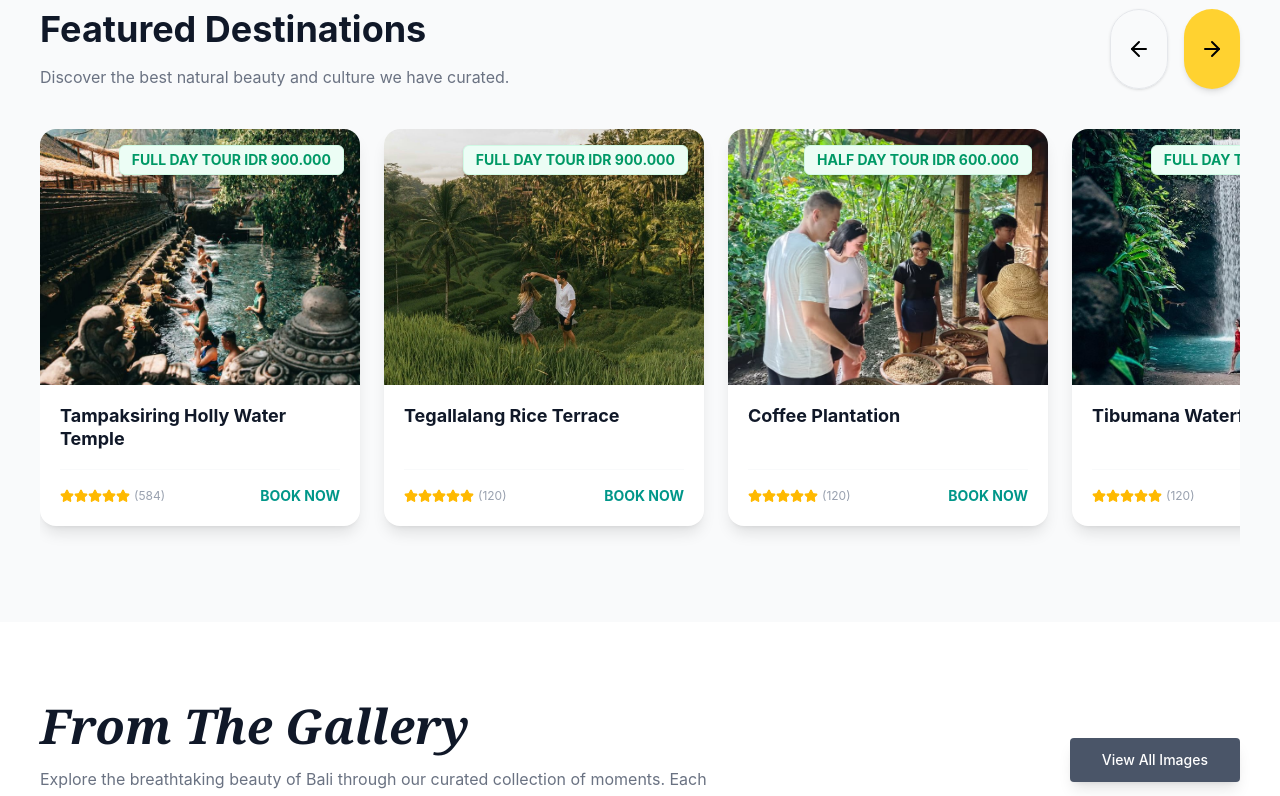
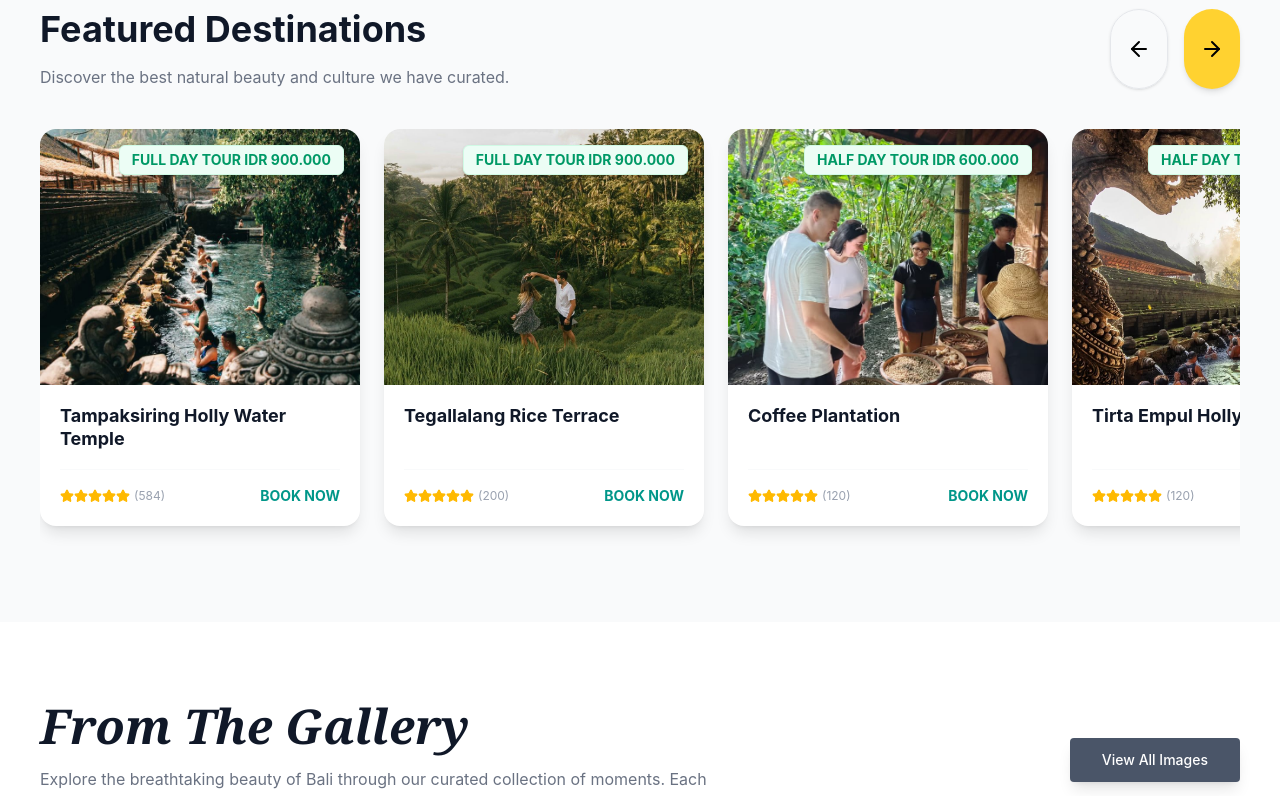
Before and after one commit to tio2401010006/Wayan-At-Ubud, a React (Vite) app: page / in a window 1280 px wide. Shown: the part 2260-3056 px from the top of the page. Built offline with nearby package versions, Linux system fonts and the light colour scheme.

Commit message:
commit 3 tio main

```diff
--- a/src/AboutUs.jsx
+++ b/src/AboutUs.jsx
@@ -64,7 +64,7 @@ const AboutUs = () => {
       {/* Hero Section */}
       <section className="px-6 md:px-10 mb-20">
         <div className="relative h-[500px] md:h-[600px] rounded-3xl overflow-hidden shadow-2xl">
-          <img src="./Tirta Empul3.jpg" className="w-full h-full object-cover object-bottom" alt="About Hero" />
+          <img src="./Tibumana Waterfall.jpg" className="w-full h-full object-cover object-bottom" alt="About Hero" />
           <div className="absolute inset-0 bg-gradient-to-t from-black/80 via-black/20 to-transparent flex items-end p-8 md:p-16">
             <h1 className="text-4xl md:text-6xl font-extrabold text-white max-w-3xl leading-tight transition-opacity duration-300">
               {t.heroTitle}
--- a/src/App.jsx
+++ b/src/App.jsx
@@ -98,10 +98,10 @@ const App = () => {
       price: "FULL DAY TOUR IDR 900.000",
       img: "./Tegallalang RIce Terrace.jpg",
       rating: 5,
-      reviews: 120,
+      reviews: 200,
     },
     {
-      id: 2,
+      id: 3,
       title_en: "Coffee Plantation",
       title_id: "Coffee Plantation",
       price: "HALF DAY TOUR IDR 600.000",
@@ -110,25 +110,61 @@ const App = () => {
       reviews: 120,
     },
     {
-      id: 2,
+      id: 3,
+      title_en: "Tirta Empul Holly Water Tample",
+      title_id: "Pura Tirta Empul",
+      price: "HALF DAY TOUR IDR 600.000",
+      img: "./Tirta Empul.jpg",
+      rating: 5,
+      reviews: 120,
+    },
+    {
+      id: 3,
+      title_en: "Tegallalang Rice Terrace",
+      title_id: "Tegallalang Rice Terrace",
+      price: "HALF DAY TOUR IDR 600.000",
+      img: "./Tegallalang RIce Terrace.jpg",
+      rating: 5,
+      reviews: 150,
+    },
+    {
+      id: 3,
+      title_en: "Monkey Forest Ubud",
+      title_id: "Monkey Forest Ubud",
+      price: "HALF DAY TOUR IDR 600.000",
+      img: "./Monkey forest.jpg",
+      rating: 5,
+      reviews: 180,
+    },
+    {
+      id: 4,
       title_en: "Tibumana Waterfall",
       title_id: "Tibumana Waterfall",
       price: "FULL DAY TOUR IDR 900.000",
       img: "./Tibumana Waterfall.jpg",
       rating: 5,
-      reviews: 120,
+      reviews: 300,
     },
     {
-      id: 2,
+      id: 5,
       title_en: "Tukad Cepung Waterfall",
       title_id: "Tukad Cepung Waterfall",
       price: "FULL DAY TOUR IDR 900.000",
       img: "./Tukad cepung.jpg",
       rating: 5,
-      reviews: 120,
+      reviews: 200,
     },
     {
-      id: 2,
+      id: 5,
+      title_en: "Batur Volcano",
+      title_id: "Batur Volcano",
+      price: "FULL DAY TOUR IDR 900.000",
+      img: "./Batur Volacano.jpg",
+      rating: 5,
+      reviews: 500,
+    },
+    {
+      id: 6,
       title_en: "Penglipuran Village",
       title_id: "Desa Penglipuran",
       price: "FULL DAY TOUR IDR 900.000",
@@ -137,16 +173,16 @@ const App = () => {
       reviews: 120,
     },
     {
-      id: 2,
+      id: 7,
       title_en: "Kanto Lampo Waterfall",
       title_id: "Kano Lampo Waterfall",
       price: "FULL DAY TOUR IDR 900.000",
       img: "./Kanto Lampo.jpg",
       rating: 5,
-      reviews: 120,
+      reviews: 100,
     },
     {
-      id: 2,
+      id: 8,
       title_en: "Jeep Tour Sunrise",
       title_id: "Jeep Tour Sunrise",
       price: "Price by Request",
@@ -155,16 +191,16 @@ const App = () => {
       reviews: 120,
     },
     {
-      id: 2,
+      id: 9,
       title_en: "ATV",
       title_id: "ATV",
       price: "Price by Request",
       img: "./ATV2.jpg",
       rating: 5,
-      reviews: 120,
+      reviews: 180,
     },
     {
-      id: 2,
+      id: 10,
       title_en: "Rafting",
       title_id: "Rafting",
       price: "Price by Request",
@@ -173,25 +209,25 @@ const App = () => {
       reviews: 120,
     },
     {
-      id: 2,
+      id: 11,
       title_en: "Cycling",
       title_id: "Cycling",
       price: "Price by Request",
       img: "./Cycling.jpg",
       rating: 5,
-      reviews: 120,
+      reviews: 200,
     },
     {
-      id: 2,
+      id: 12,
       title_en: "Kanto Lampo Waterfall",
       title_id: "Kano Lampo Waterfall",
-      price: "IDR 550.000",
+      price: "WATERFALL TRIP IDR 550.000",
       img: "./Kanto Lampo.jpg",
       rating: 5,
-      reviews: 120,
+      reviews: 100,
     },
     {
-      id: 2,
+      id: 13,
       title_en: "Tibumana Waterfall",
       title_id: "Tibumana Waterfall",
       price: "WATERFALL TRIP IDR 550.000",
@@ -200,7 +236,7 @@ const App = () => {
       reviews: 120,
     },
     {
-      id: 2,
+      id: 14,
       title_en: "Tukad Cepung Waterfall",
       title_id: "Tukad Cepung Waterfall",
       price: "WATERFALL TRIP IDR 550.000",
@@ -209,11 +245,20 @@ const App = () => {
       reviews: 120,
     },
     {
-      id: 2,
-      title_en: "Kanto Lampo Waterfall",
-      title_id: "Kano Lampo Waterfall",
-      price: "LDR 600.000",
-      img: "./Kanto Lampo.jpg",
+      id: 15,
+      title_en: "Cooking Class Balinese",
+      title_id: "Kelas Memasak Masakan Bali",
+      price: "Price by Request",
+      img: "./Cooking Class.jpg",
+      rating: 5,
+      reviews: 300,
+    },
+    {
+      id: 16,
+      title_en: "Silver Class",
+      title_id: "Kelas Perak",
+      price: "Price by Request",
+      img: "./Silver Class.jpg",
       rating: 5,
       reviews: 120,
     },
@@ -242,6 +287,11 @@ const App = () => {
       id: 15,
       name: "Tirta Empul Holly Water Temple",
       img: "./Tirta Empul2.jpg",
+    },
+    {
+      id: 15,
+      name: "Tirta Empul Holly Water Temple",
+      img: "./Tirta Empul.jpg",
     },
   ];
 
```
